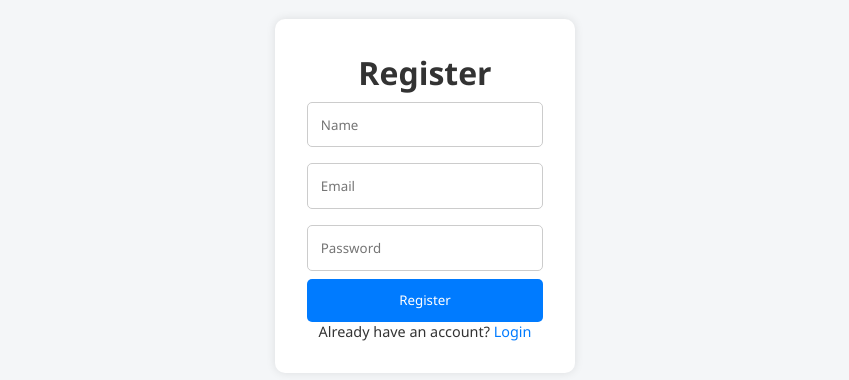
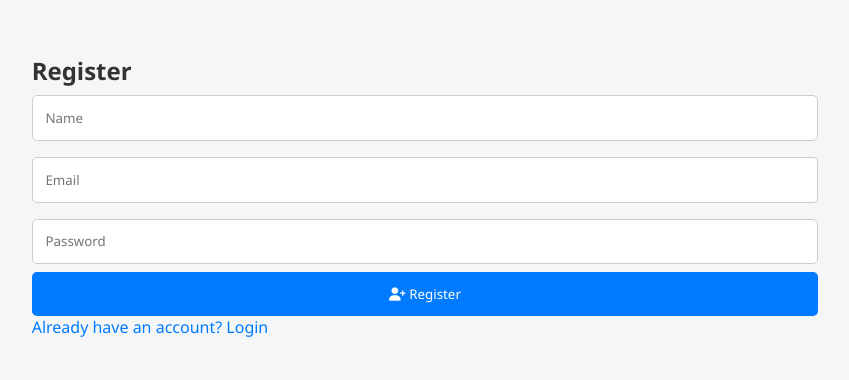
Before and after one commit to MohamedSharif536/user-auth-json, a website: page public/register.html in a window 1280 px wide. Shown: the part 204-584 px from the top of the page, without its empty margins (215-1064 px from the left). Drawn offline with Linux system fonts and the light colour scheme.

Commit message:
Update register.html

```diff
--- a/public/register.html
+++ b/public/register.html
@@ -1,23 +1,25 @@
 <!DOCTYPE html>
 <html lang="en">
 <head>
-  <meta charset="UTF-8" />
-  <meta name="viewport" content="width=device-width, initial-scale=1.0" />
-  <title>Register | User Auth</title>
-  <link rel="stylesheet" href="style.css" />
+  <meta charset="UTF-8">
+  <meta name="viewport" content="width=device-width, initial-scale=1.0">
+  <title>Register - User Auth</title>
+  <link rel="stylesheet" href="style.css">
+  <script src="https://kit.fontawesome.com/a076d05399.js" crossorigin="anonymous"></script>
 </head>
 <body>
-  <div class="container">
-    <h1>Register</h1>
+  <div class="auth-container">
     <form id="registerForm">
-      <input type="text" id="regName" placeholder="Name" required />
-      <input type="email" id="regEmail" placeholder="Email" required />
-      <input type="password" id="regPassword" placeholder="Password" required />
-      <button type="submit">Register</button>
+      <h2>Register</h2>
+      <input type="text" id="registerName" placeholder="Name" required>
+      <input type="email" id="registerEmail" placeholder="Email" required>
+      <input type="password" id="registerPassword" placeholder="Password" required>
+      <button type="submit"><i class="fas fa-user-plus"></i> Register</button>
+      <p id="registerMsg"></p>
+      <a href="index.html" class="toggle-link">Already have an account? Login</a>
     </form>
-    <p>Already have an account? <a href="index.html">Login</a></p>
-    <p id="registerMsg"></p>
   </div>
+
   <script src="script.js"></script>
 </body>
 </html>
```
